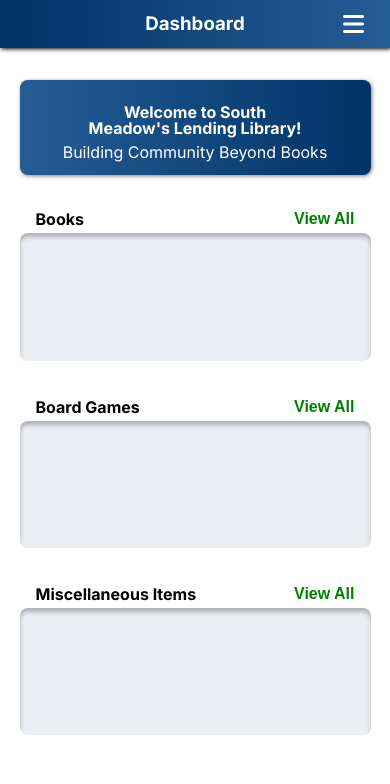
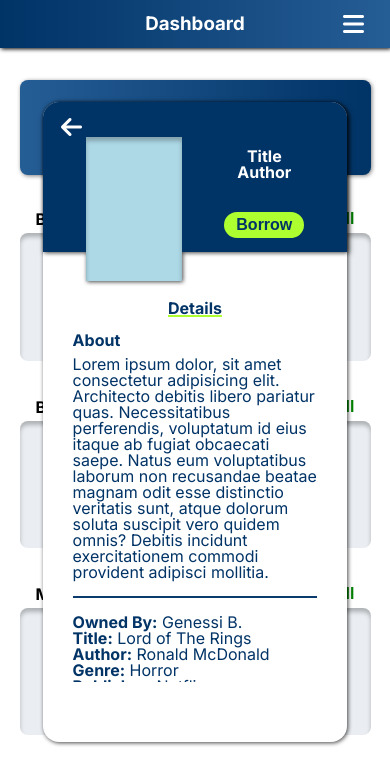
Before and after one commit to PMWeaver4/Champion-Library-App, a React (Vite) app in the folder Client/: page /home in a window 390 px wide. Shown: the top 784 px of the page. Built offline with nearby package versions, Linux system fonts and the light colour scheme.

Commit message:
book profile card (mobile and tablet css done) working on desktop

```diff
--- a/Client/src/Components/BookProfileCard/BookProfileCard.jsx
+++ b/Client/src/Components/BookProfileCard/BookProfileCard.jsx
@@ -1,3 +1,52 @@
 export default function BookProfileCard() {
-  return <div className="book-profile-card"></div>;
+  return (
+    <div className="book-profile-card">
+      <div className="card-overlay">
+        <button className="close-btn">
+          <i className="fa-solid fa-arrow-left"></i>
+        </button>
+        <div className="overlay-content">
+          <div className="book-placeholder"></div>
+          <div className="card-headers">
+            <h1 className="card-title">Title</h1>
+            <h2 className="card-author">Author</h2>
+            <button className="borrow-btn">Borrow</button>
+          </div>
+        </div>
+      </div>
+      <div className="about-section">
+        <h3>Details</h3>
+        <div className="about-content">
+          <h4>About</h4>
+          <p> Lorem ipsum dolor, sit amet consectetur adipisicing elit. Architecto debitis libero pariatur quas. Necessitatibus perferendis, voluptatum id eius itaque ab fugiat obcaecati saepe. Natus eum voluptatibus laborum non recusandae beatae magnam odit esse distinctio veritatis sunt, atque dolorum soluta suscipit vero quidem omnis? Debitis incidunt exercitationem commodi provident adipisci mollitia.
+          </p>
+          <div className="book-card-information">
+            <ul>
+              <li className="book-owner">
+                <em>Owned By:</em> Genessi B.
+              </li>
+              <li className="title">
+                <em>Title:</em> Lord of The Rings
+              </li>
+              <li className="author">
+                <em>Author:</em> Ronald McDonald
+              </li>
+              <li className="author">
+                <em>Genre:</em> Horror
+              </li>
+              <li className="publisher">
+                <em>Publisher:</em> Netflix
+              </li>
+              <li className="pages">
+                <em>Pages:</em> 6000
+              </li>
+              <li className="isbn">
+                <em>ISBN:</em> 1234-5678-9010
+              </li>
+            </ul>
+          </div>
+        </div>
+      </div>
+    </div>
+  );
 }
--- a/Client/src/Components/BookProfileCard/_BookProfileCard-mobile.scss
+++ b/Client/src/Components/BookProfileCard/_BookProfileCard-mobile.scss
@@ -0,0 +1,126 @@
+.book-profile-card {
+  display: flex;
+  flex-direction: column;
+  align-items: center;
+  width: 19rem;
+  height: 40rem;
+  background-color: white;
+  position: absolute;
+  z-index: 1;
+  border-radius: 1rem;
+  filter: drop-shadow(1px 1px 2px rgba(0, 0, 0, 0.721));
+
+  .about-section {
+    display: flex;
+    flex-direction: column;
+    align-items: center;
+    padding: 1rem;
+    flex-grow: 1;
+    color: #003366;
+    h3 {
+      margin-top: 2rem;
+      font-size: 1rem;
+      font-weight: bold;
+      font-family: "Inter", sans-serif;
+      text-decoration: 2px underline greenyellow;
+      text-align: center;
+    }
+    .about-content {
+      display: flex;
+      flex-direction: column;
+      width: 90%;
+      overflow-y: auto;
+      max-height: 80%;
+      h4 {
+        margin-top: 1rem;
+        font-size: 1rem;
+        font-weight: bold;
+        font-family: "Inter", sans-serif;
+      }
+
+      p {
+        display: flex;
+        margin-top: 0.5rem;
+        font-size: 12pt;
+        font-family: "Inter", sans-serif;
+        text-align: left;
+        width: 100%;
+        padding-bottom: 1rem;
+        border-bottom: 2px solid #003366f4;
+      }
+    }
+    .book-card-information {
+      margin-top: 1rem;
+      font-size: 1rem;
+      font-family: "Inter", sans-serif;
+      color: #003366;
+      em {
+        font-weight: bold;
+      }
+    }
+  }
+
+  .card-overlay {
+    border-top-left-radius: 1rem;
+    border-top-right-radius: 1rem;
+    background-color: #003366;
+    width: 100%;
+    height: 30%;
+    filter: drop-shadow(1px 1px 2px rgba(0, 0, 0, 0.721));
+    font-weight: bold;
+    font-family: "Inter", sans-serif;
+    color: white;
+    position: relative;
+
+    .overlay-content {
+      display: flex;
+      justify-content: space-evenly;
+      align-items: center;
+      height: 100%;
+      .book-placeholder {
+        width: 6rem;
+        height: 9rem;
+        background-color: lightblue;
+        position: relative;
+        bottom: -2rem;
+        box-shadow: inset 0px 4px 4px rgba(0, 0, 0, 0.25);
+      }
+      .card-headers {
+        text-align: center;
+        .card-title {
+          margin-top: 2rem;
+        }
+        .borrow-btn {
+          margin-top: 2rem;
+          background-color: greenyellow;
+          color: #003366;
+          font-size: 1rem;
+          font-weight: bold;
+          border: none;
+          cursor: pointer;
+          padding: 4px 12px;
+          border-radius: 16px;
+        }
+      }
+    }
+
+    .close-btn {
+      width: fit-content;
+      height: fit-content;
+      position: absolute;
+      top: 4px;
+      left: 4px;
+      border: none;
+      background-color: transparent;
+      cursor: pointer;
+      i {
+        padding: 8px;
+        font-size: 1.5rem;
+        color: white;
+        &:hover {
+          color: greenyellow;
+        }
+      }
+    }
+  }
+}
--- a/Client/src/Components/BookProfileCard/_BookProfileCard-tablet.scss
+++ b/Client/src/Components/BookProfileCard/_BookProfileCard-tablet.scss
@@ -0,0 +1,59 @@
+.book-profile-card {
+    width: 30rem;
+    height: 50rem;
+
+    .about-section {
+      h3 {
+        margin-top: 2rem;
+        font-size: 1.5rem;
+      }
+      .about-content {
+        width: 90%;
+        max-height: 95%;
+        h4 {
+          margin-top: 1rem;
+          font-size: 1.25rem;
+          font-weight: bold;
+          font-family: "Inter", sans-serif;
+        }
+
+        p {
+          margin-top: 0.5rem;
+          font-size: 14pt;
+        }
+      }
+      .book-card-information {
+        margin-top: 1rem;
+        font-size: 1.25rem;
+      }
+    }
+
+    .card-overlay {
+      height: 25%;
+      .overlay-content {
+        .book-placeholder {
+          width: 9rem;
+          height: 12rem;
+          bottom: -2rem;
+        }
+        .card-headers {
+          text-align: center;
+          font-size: 1.5rem;
+          .card-title {
+            margin-top: 2rem;
+          }
+          .borrow-btn {
+            font-size: 1.5rem;
+          }
+        }
+      }
+
+      .close-btn {
+        top: 8px;
+        left: 8px;
+        i {
+          font-size: 1.75rem;
+        }
+      }
+    }
+  }
--- a/Client/src/Routes/Home/Home.jsx
+++ b/Client/src/Routes/Home/Home.jsx
@@ -1,9 +1,11 @@
+import BookProfileCard from "../../Components/BookProfileCard/BookProfileCard";
 import Navbar from "../../Components/Navbar/Navbar";
 export default function Home() {
   return (
     // home page that contains the "dashboard or main page once logged in"
     <main className="home-page">
       <Navbar pageTitle="Dashboard" />
+      <BookProfileCard/>
       <div className="home-banner">
         <h1 className="welcome-msg">Welcome to South Meadow's Lending Library!</h1>
         <h2 className="slogan">Building Community Beyond Books</h2>
--- a/Client/src/Routes/Home/_Home-mobile.scss
+++ b/Client/src/Routes/Home/_Home-mobile.scss
@@ -1,6 +1,7 @@
 .home-page {
   display: flex;
   flex-direction: column;
+  justify-content: center;
   align-items: center;
   width: 100%;
   height: 100%;
```
